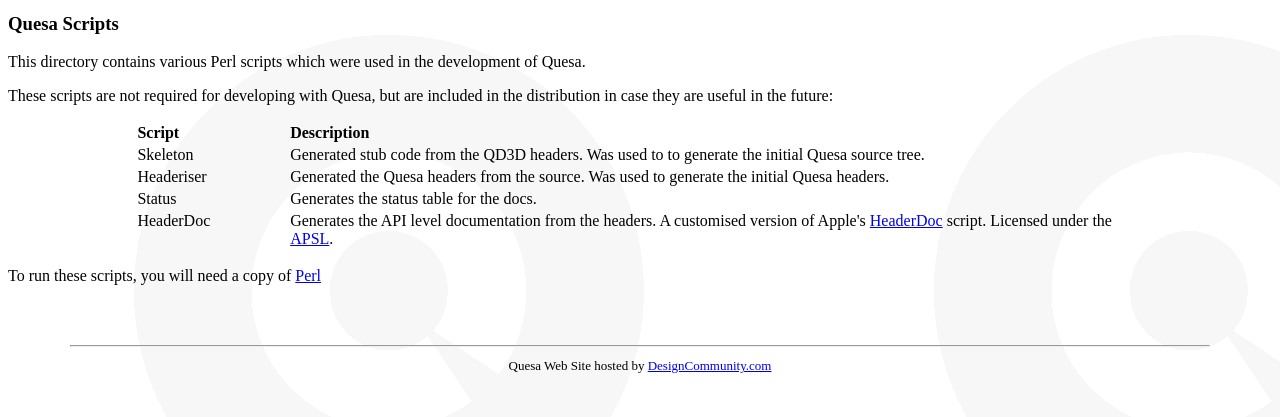
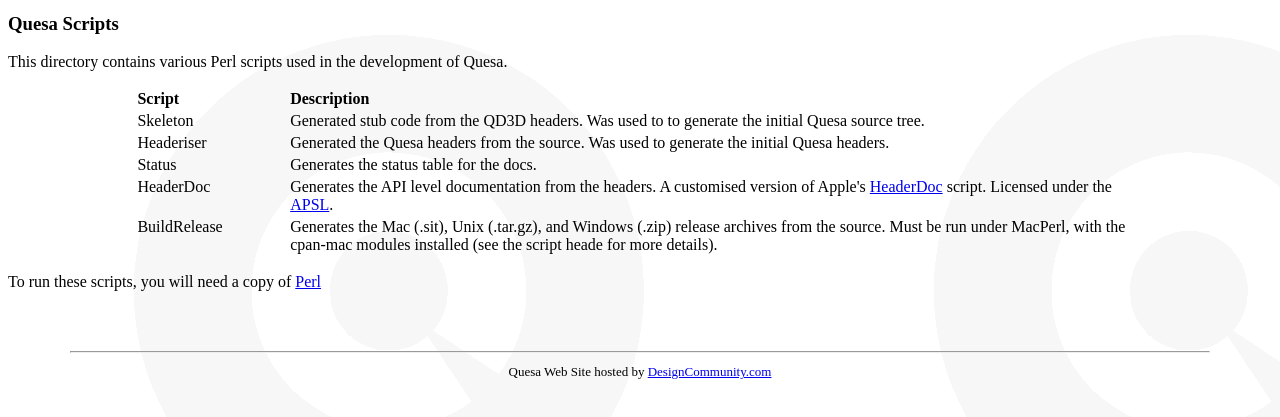
Before and after one commit to refnum/Quesa, a plain HTML site: page Development/Scripts/Scripts.html in a window 1280 px wide. Shown: the part 119-536 px from the top of the page. Drawn offline with Linux system fonts and the light colour scheme.

Commit message:
Added BuildRelease.
git-svn-id: svn://svn.code.sf.net/p/quesa/code/trunk/quesa@468 a5a2676d-45bc-4c7e-904d-7c40250887ca

```diff
--- a/Development/Scripts/Scripts.html
+++ b/Development/Scripts/Scripts.html
@@ -18,13 +18,7 @@
 <!--=========================================================================-->
 <h3>Quesa Scripts</h3>
 <p>
-This directory contains various Perl scripts which were used in the
-development of Quesa.
-</p>
-
-<p>
-These scripts are not required for developing with Quesa, but are
-included in the distribution in case they are useful in the future:
+This directory contains various Perl scripts used in the development of Quesa.
 </p>
 
 <table width="80%" align=center border=0>
@@ -63,6 +57,15 @@ Licensed under the <a href="http://www.opensource.apple.com/apsl/">APSL</a>.
 </td>
 </tr>
 
+<tr valign=top>
+<td align=left>BuildRelease</td>
+<td align=left>
+Generates the Mac (.sit), Unix (.tar.gz), and Windows (.zip) release archives from the
+source. Must be run under MacPerl, with the cpan-mac modules installed (see the script
+heade for more details).
+</td>
+</tr>
+
 </table>
 
 <p>
```
